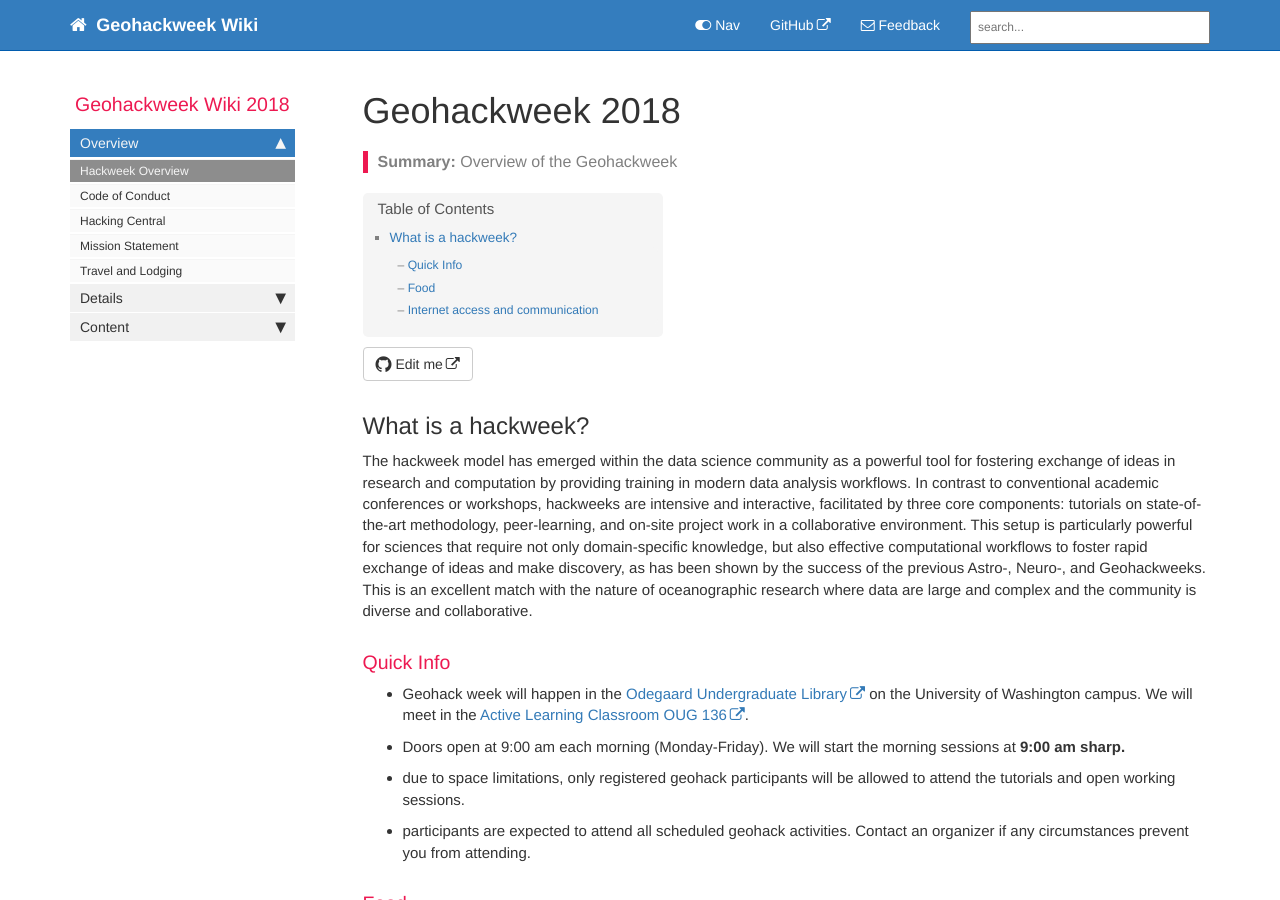
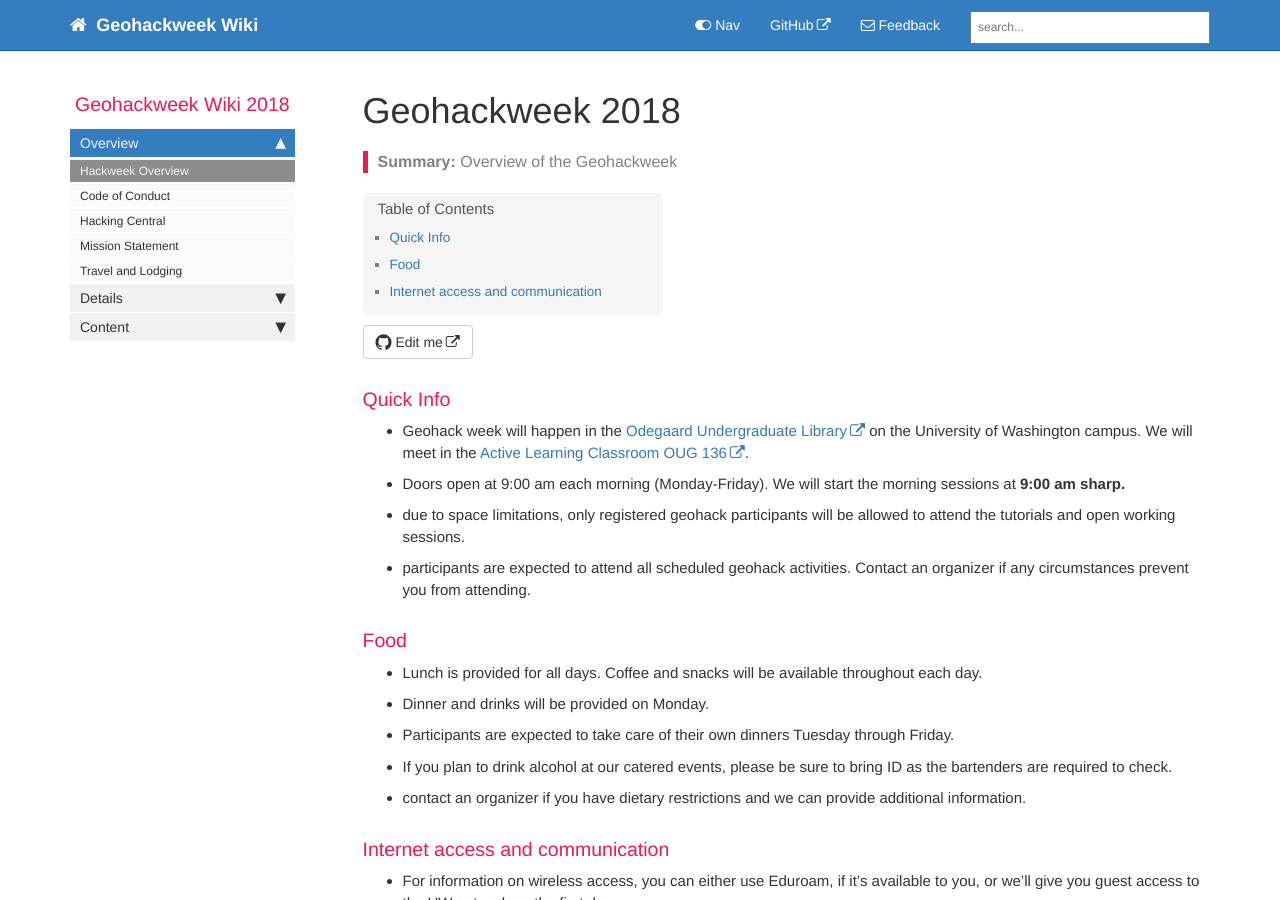
Before and after one commit to waterhackweek/wiki, a Jekyll site: the page built from index.md, in a window 1280 px wide and 900 px high. Built offline with Jekyll 4.4.1, drawn with Linux system fonts in a browser that asks for light colours; nearby versions of some CDN libraries; comment, search, counter and statistics services are not loaded.

Commit message:
Wrong place

```diff
--- a/index.md
+++ b/index.md
@@ -6,10 +6,6 @@ sidebar: mydoc_sidebar
 permalink: index.html
 summary: Overview of the Geohackweek
 ---
-## What is a hackweek?
-
-The hackweek model has emerged within the data science community as a powerful tool for fostering exchange of ideas in research and computation by providing training in modern data analysis workflows. In contrast to conventional academic conferences or workshops, hackweeks are intensive and interactive, facilitated by three core components: tutorials on state-of-the-art methodology, peer-learning, and on-site project work in a collaborative environment. This setup is particularly powerful for sciences that require not only domain-specific knowledge, but also effective computational workflows to foster rapid exchange of ideas and make discovery, as has been shown by the success of the previous Astro-, Neuro-, and Geohackweeks. This is an excellent match with the nature of oceanographic research where data are large and complex and the community is diverse and collaborative.
-
 ### Quick Info
 - Geohack week will happen in the [Odegaard Undergraduate Library](https://www.google.com/maps/place/Odegaard+Undergraduate+Library+(OUG)/@47.6564656,-122.3125347,17z/data=!3m1!4b1!4m5!3m4!1s0x549014f329bffff7:0x6efe7422cf2f2f93!8m2!3d47.656462!4d-122.310346) on the University of Washington campus. We will meet in the [Active Learning Classroom OUG 136](https://www.washington.edu/classroom/OUG+136).
 - Doors open at 9:00 am each morning (Monday-Friday). We will start the morning sessions at **9:00 am sharp.**
```
